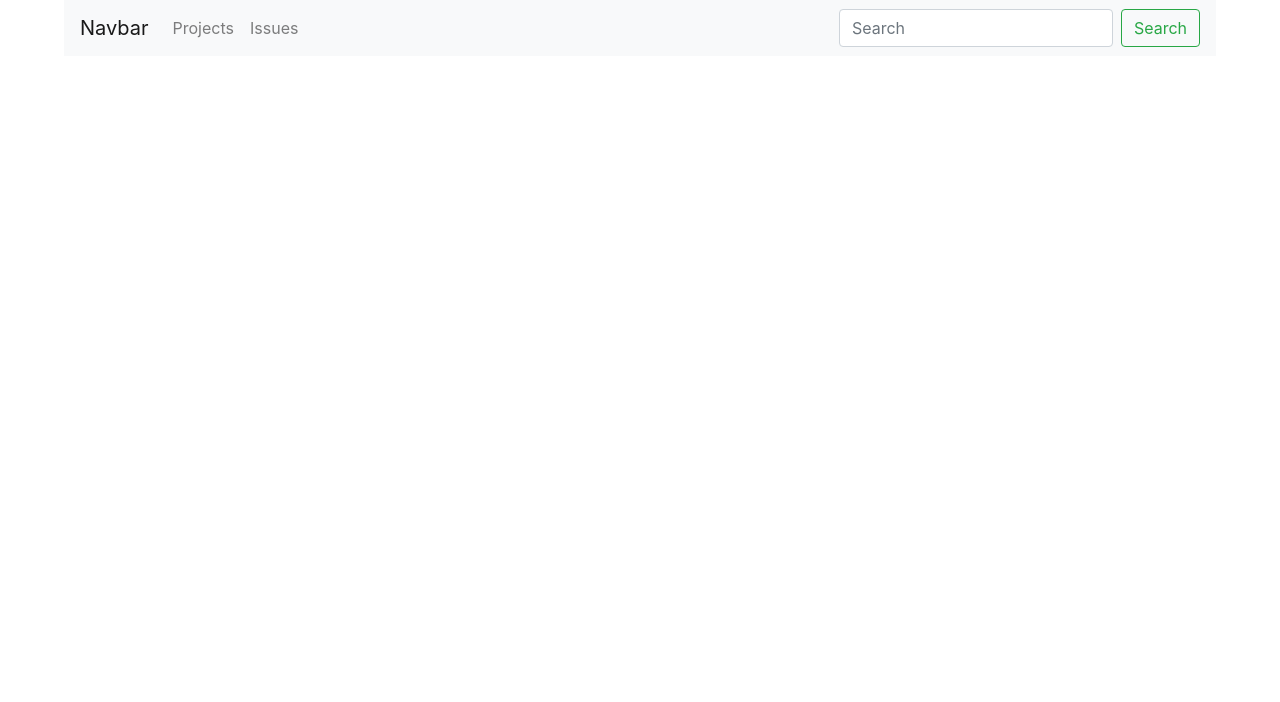
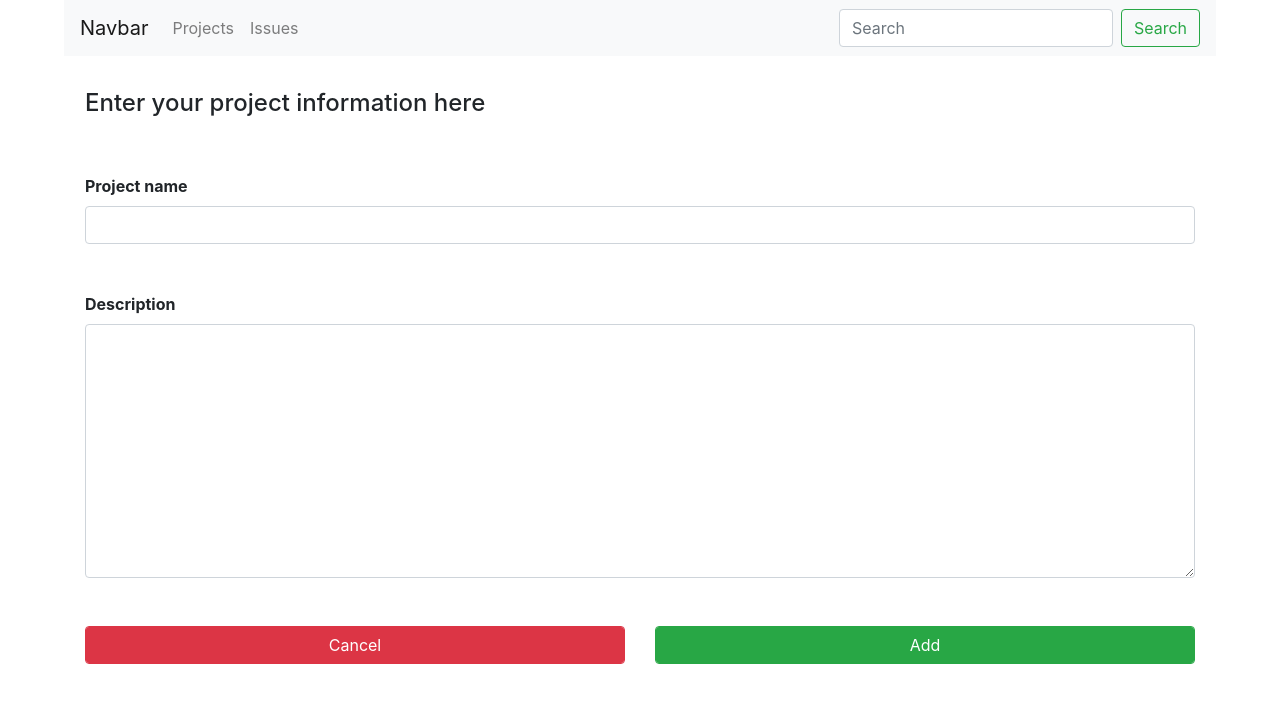
Before and after one commit to TicketTracker/frontend, a Vue app: page /add-project in a window 1280 px wide. Shown: the top 702 px of the page. Built offline with nearby package versions, Linux system fonts and the light colour scheme.

Commit message:
work on creation

```diff
--- /dev/null
+++ b/src/components/Project/AddProject.vue
@@ -0,0 +1,50 @@
+<template>
+  <div class="add-projects container">
+      <h4>Enter your project information here</h4>
+      <form>
+          <div class="control">
+            <label for="name">Project name</label>
+            <input type="text" class="form-control" name="" id="name">
+          </div>
+        <div class="control">
+            <label for="description">Description</label>
+            <textarea name="descrption" id="description" cols="30" rows="10" class="form-control"></textarea>
+        </div>
+      </form>
+              <div class="row">
+            <div class="col"><button class="form-control btn btn-danger" v-on:click="goBack">Cancel</button></div>
+            <div class="col"><button class="form-control btn btn-success" v-on:click="createProject">Add</button></div>
+        </div>
+  </div>
+</template>
+
+<script>
+import ProjectService from "../../services/projects";
+export default {
+  name: "AddProject",
+  data() {
+    return {
+      name: "",
+      description: ""
+    };
+  },
+  methods: {
+    createProject: function(event) {},
+    goBack: function(event) {}
+  }
+};
+</script>
+
+<!-- Add "scoped" attribute to limit CSS to this component only -->
+<style scoped>
+h4 {
+  margin-top: 3%;
+  margin-bottom: 5%;
+}
+label {
+  font-weight: bold;
+}
+.control {
+  margin-bottom: 3rem;
+}
+</style>
--- a/src/components/Project/ProjectList.vue
+++ b/src/components/Project/ProjectList.vue
@@ -1,8 +1,10 @@
 <template>
   <div class="projects">
     <div class="container">
-      <h3 id="header">All projects:</h3>
-      <button id="add-project">Add Project</button>
+      <div class="header">
+        <h3>All projects:</h3>
+        <router-link :to="'/add-project'" class="btn btn-info" id="add-project" role="button">Add Project</router-link>
+      </div>
       <div class="list-group">
         <router-link v-for="p in projects" :key="p._id" :to="'/project/'+p._id" class="list-group-item list-group-item-action">
           <div>
@@ -41,9 +43,8 @@ export default {
 .projects {
   margin-top: 1.5em;
 }
-#header {
-  padding-left: 0.2em;
-  display: inline;
+.header > h3 {
+  margin-bottom: 1em;
 }
 #add-project {
   float: right;
--- a/src/main.js
+++ b/src/main.js
@@ -8,6 +8,7 @@ import VueRouter from 'vue-router'
 //components
 import ProjectList from "./components/Project/ProjectList"
 import ProjectDetails from "./components/Project/ProjectDetails"
+import AddProject from "./components/Project/AddProject"
 
 Vue.config.productionTip = false
 Vue.use(VueRouter)
@@ -18,6 +19,10 @@ const routes = [{
 {
   path: '/project/:id',
   component: ProjectDetails
+},
+{
+  path: '/add-project',
+  component: AddProject
 }
 ]
 const router = new VueRouter({
```
Lines whose indentation alone changed are shown as unchanged.
